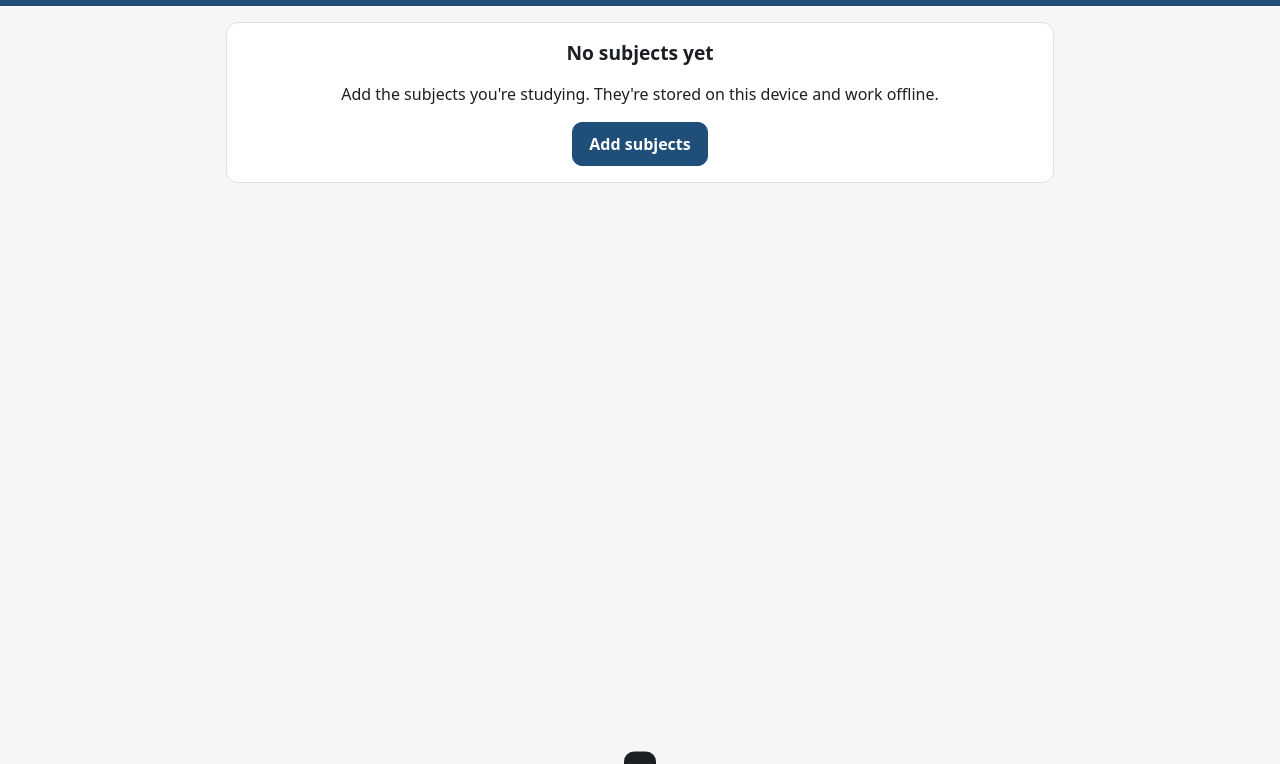
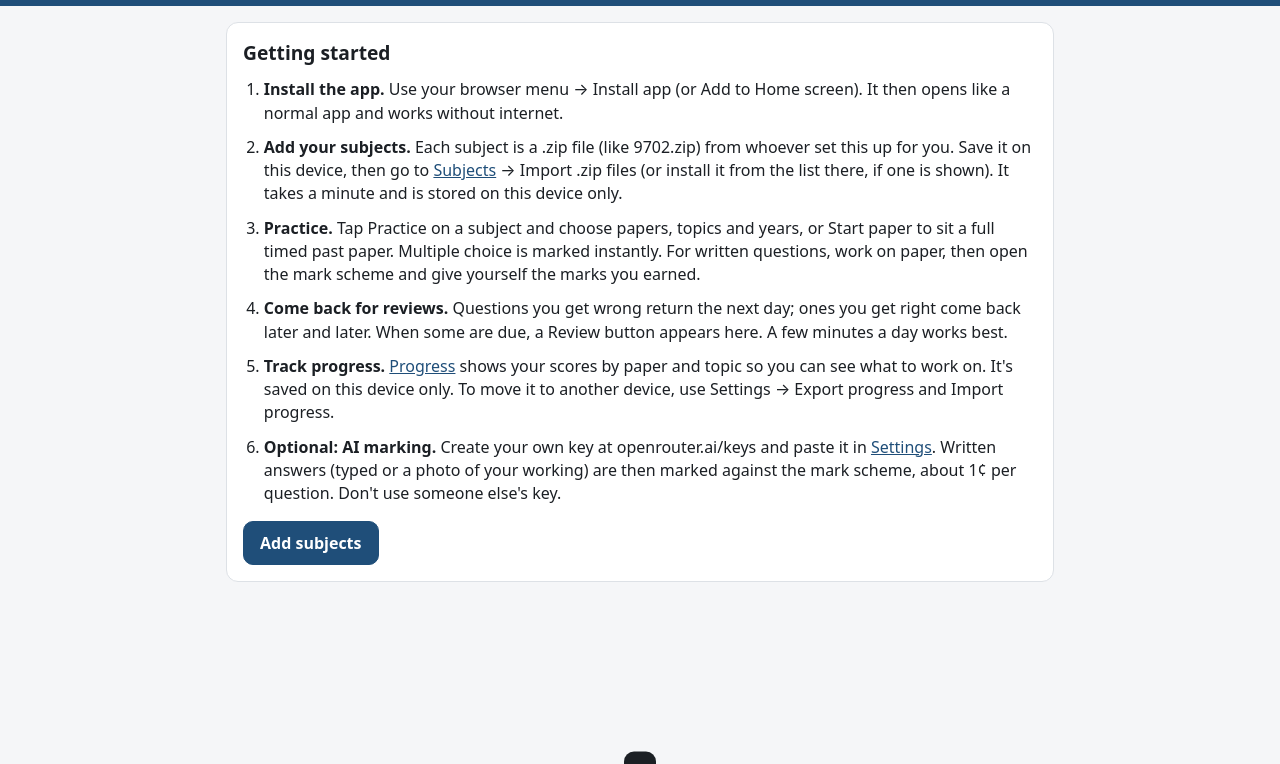
Before and after one commit to Santiago-Garrote/A_LEVEL-Trainer, a plain HTML site: page app/index.html in a window 1280 px wide. Shown: the part 36-800 px from the top of the page. Drawn offline with Linux system fonts and the light colour scheme.

Commit message:
Home: getting-started guide for new users
Six steps (install, add subjects from .zip, practice, reviews, progress,
optional AI key). Shown open when no subjects are installed, collapsed as
'How to use this app' afterwards. The install step adapts to iOS vs other
browsers, offers an Install now button where the browser allows it, and
hides once the app runs installed.

Co-Authored-By: Claude Opus 5.5 <noreply@anthropic.com>

```diff
--- a/app/js/app.js
+++ b/app/js/app.js
@@ -97,12 +97,69 @@ async function home() {
   }
 
   render(
-    cards.length ? h("div.grid", cards) : h("section.card.empty",
-      h("h2", "No subjects yet"),
-      h("p", "Add the subjects you're studying. They're stored on this device and work offline."),
-      h("div.actions.center", h("a.btn.primary", { href: "#/subjects" }, "Add subjects"))),
+    cards.length > 0 && h("div.grid", cards),
     cards.length > 0 && h("div.actions.center", h("a.btn", { href: "#/subjects" }, "Add or update subjects")),
+    guide(cards.length === 0),
   );
+}
+
+// ------------------------------------------------------------------ getting started guide
+
+// Chrome/Edge/Android offer an install prompt we can trigger from a button; iOS never does
+let installPrompt = null;
+window.addEventListener("beforeinstallprompt", (e) => {
+  e.preventDefault();
+  installPrompt = e;
+});
+
+const runningAsApp = () => matchMedia("(display-mode: standalone)").matches || navigator.standalone === true;
+
+function installStep() {
+  if (runningAsApp()) return null;
+  const ios = /iPhone|iPad|iPod/.test(navigator.userAgent) || (navigator.platform === "MacIntel" && navigator.maxTouchPoints > 1);
+  return h("li",
+    h("strong", "Install the app. "),
+    ios ? "In Safari, tap the Share button, then Add to Home Screen."
+      : "Use your browser menu → Install app (or Add to Home screen).",
+    " It then opens like a normal app and works without internet.",
+    installPrompt && h("div.actions", h("button.btn.small", { onclick: async () => {
+      installPrompt.prompt();
+      await installPrompt.userChoice;
+      installPrompt = null;
+      home();
+    } }, "Install now")));
+}
+
+function guide(start) {
+  const steps = h("ol.steps",
+    installStep(),
+    h("li",
+      h("strong", "Add your subjects. "),
+      "Each subject is a .zip file (like 9702.zip) from whoever set this up for you. Save it on this device, then go to ",
+      h("a", { href: "#/subjects" }, "Subjects"), " → Import .zip files (or install it from the list there, if one is shown). It takes a minute and is stored on this device only."),
+    h("li",
+      h("strong", "Practice. "),
+      "Tap Practice on a subject and choose papers, topics and years, or Start paper to sit a full timed past paper. ",
+      "Multiple choice is marked instantly. For written questions, work on paper, then open the mark scheme and give yourself the marks you earned."),
+    h("li",
+      h("strong", "Come back for reviews. "),
+      "Questions you get wrong return the next day; ones you get right come back later and later. When some are due, a Review button appears here. A few minutes a day works best."),
+    h("li",
+      h("strong", "Track progress. "),
+      h("a", { href: "#/progress" }, "Progress"), " shows your scores by paper and topic so you can see what to work on. ",
+      "It's saved on this device only. To move it to another device, use Settings → Export progress and Import progress."),
+    h("li",
+      h("strong", "Optional: AI marking. "),
+      "Create your own key at openrouter.ai/keys and paste it in ", h("a", { href: "#/settings" }, "Settings"),
+      ". Written answers (typed or a photo of your working) are then marked against the mark scheme, about 1¢ per question. Don't use someone else's key."));
+
+  if (start) {
+    return h("section.card",
+      h("h2", "Getting started"),
+      steps,
+      h("div.actions", h("a.btn.primary", { href: "#/subjects" }, "Add subjects")));
+  }
+  return h("details.card", { style: { marginTop: "16px" } }, h("summary", "How to use this app"), steps);
 }
 
 // ------------------------------------------------------------------ subjects (install / update / remove)
--- a/app/styles.css
+++ b/app/styles.css
@@ -168,3 +168,6 @@ details.card summary { cursor: pointer; padding: 0.2rem 0; }
 }
 
 .log { max-height: 16rem; overflow: auto; font-size: 0.75rem; white-space: pre-wrap; margin-top: 0.75rem; }
+.steps { padding-left: 1.3rem; margin: 0.5rem 0 0; }
+.steps li { margin: 0.7rem 0; line-height: 1.45; }
+.steps .actions { margin-top: 0.5rem; }
--- a/app/sw.js
+++ b/app/sw.js
@@ -1,6 +1,6 @@
 // Offline cache for the app shell. Study data lives in IndexedDB, not here.
 // Bump VERSION whenever app files change so clients pick up the new shell.
-const VERSION = "v4";
+const VERSION = "v5";
 const SHELL = [
   "./", "index.html", "styles.css", "manifest.webmanifest", "icon.svg", "icon-192.png", "icon-512.png",
   "js/app.js", "js/db.js", "js/packs.js", "js/srs.js", "js/ai.js", "vendor/fflate.js",
```
Also changed, not shown: 1 other file.
